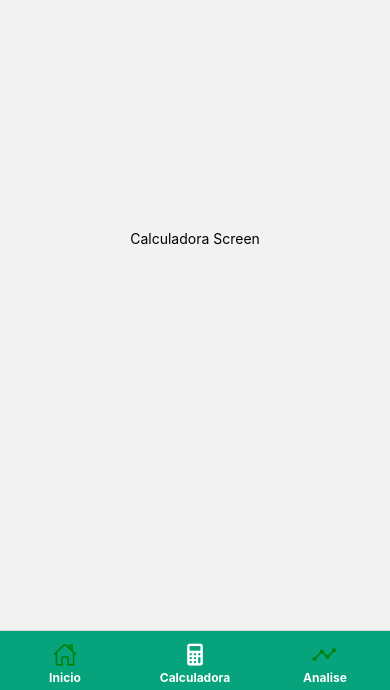
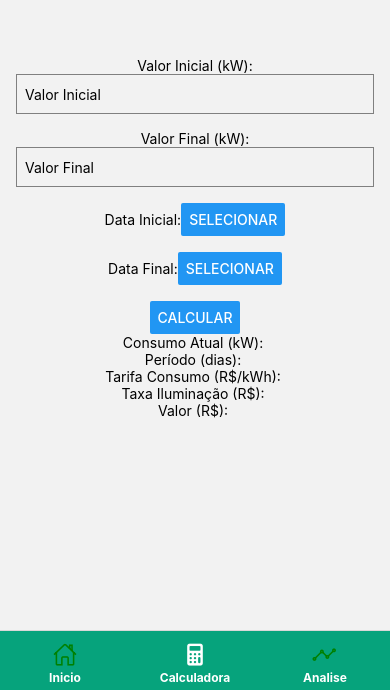
Before and after one commit to LucasPS0/3nergize_ReactNative, a React Native app in the folder 3nergize/: screen /Calculadora in a window 390 px wide. Shown: the part 154-844 px from the top of the page. Built offline with nearby package versions, Linux system fonts and the light colour scheme; no server answers.

Commit message:
criação da tela de calculadora

```diff
--- a/3nergize/CalculadoraScreen.js
+++ b/3nergize/CalculadoraScreen.js
@@ -1,18 +1,237 @@
-import React from "react";
-import { View, Text, StyleSheet } from "react-native";
+import React, { useState, useEffect } from 'react';
+import { View, Text, TextInput, Button, StyleSheet } from 'react-native';
+import DateTimePicker from '@react-native-community/datetimepicker';
+import axios from 'axios';
 
-export default function CalculadoraScreen() {
-  return (
-    <View style={styles.container}>
-      <Text>Calculadora Screen</Text>
-    </View>
-  );
+export default class CalculatorScreen extends React.Component {
+  constructor(props) {
+    super(props);
+    this.state = {
+      valorInicial: '',
+      valorFinal: '',
+      dataInicial: '',
+      dataFinal: '',
+      consumo: '',
+      periodo: '',
+      showDatePicker: false,
+      isStartDate: true,
+      tarifaConsumo: null,
+      taxaIluminacao: null,
+      valorRS: '',
+    };
+  }
+
+  componentDidMount() {
+    this.fetchApiData();
+  }
+
+  // Método para buscar dados da API
+  fetchApiData = async () => {
+    try {
+      const response = await axios.get(
+        'https://apise.way2.com.br/v1/tarifas',
+        {
+          params: {
+            apikey: '2163780d87ee4237884c498ece5ea7cc',
+            agente: 'CELPE',
+            ano: '2022',
+          },
+        }
+      );
+
+      const data = response.data;
+      const tarifademandatusd = data[0].tarifaconsumotusd;
+      this.setState({ tarifaConsumo: tarifademandatusd });
+    } catch (error) {
+      console.log(error);
+      throw new Error('Failed to fetch tarifa data');
+    }
+
+    try {
+      const response = await axios.get(
+        'https://apise.way2.com.br/v1/tarifas',
+        {
+          params: {
+            apikey: '2163780d87ee4237884c498ece5ea7cc',
+            agente: 'CELPE',
+            ano: '2022',
+          },
+        }
+      );
+
+      const data = response.data;
+      const tarifademandatusd = data[0].tarifademandatusd;
+      this.setState({ taxaIluminacao: tarifademandatusd });
+    } catch (error) {
+      console.log(error);
+      throw new Error('Failed to fetch tarifa base data');
+    }
+
+    try {
+      const response = await axios.get(
+        'https://apise.way2.com.br/v1/bandeiras',
+        {
+          params: {
+            apikey: '2163780d87ee4237884c498ece5ea7cc',
+            datainicial: '2023-03-01',
+            datafinal: '2023-03-31',
+          },
+        }
+      );
+
+      const data = response.data;
+      const value = data.items[0].value;
+      this.setState({ tarifaBandeira: value });
+    } catch (error) {
+      console.log(error);
+      throw new Error('Failed to fetch tarifa bandeira data');
+    }
+  };
+
+  // Manipuladores de eventos para atualizar os estados
+  handleValorInicialChange = (text) => {
+    this.setState({ valorInicial: text });
+  };
+
+  handleValorFinalChange = (text) => {
+    this.setState({ valorFinal: text });
+  };
+
+  handleDateChange = (event, selectedDate) => {
+    this.setState({ showDatePicker: false });
+    if (selectedDate) {
+      const day = selectedDate.getDate().toString().padStart(2, '0');
+      const month = (selectedDate.getMonth() + 1).toString().padStart(2, '0');
+      const year = selectedDate.getFullYear();
+      const formattedDate = `${day}/${month}/${year}`;
+
+      if (this.state.isStartDate) {
+        this.setState({ dataInicial: formattedDate });
+      } else {
+        this.setState({ dataFinal: formattedDate });
+      }
+    }
+  };
+
+  handleDataInicialPress = () => {
+    this.setState({ isStartDate: true, showDatePicker: true });
+  };
+
+  handleDataFinalPress = () => {
+    this.setState({ isStartDate: false, showDatePicker: true });
+  };
+
+  handleCalculate = () => {
+    const { valorInicial, valorFinal, dataInicial, dataFinal, tarifaConsumo, taxaIluminacao } = this.state;
+    const valorInicialFloat = parseFloat(valorInicial);
+    const valorFinalFloat = parseFloat(valorFinal);
+
+    if (!isNaN(valorInicialFloat) && !isNaN(valorFinalFloat)) {
+      const valorCalculado = valorFinalFloat - valorInicialFloat;
+      const taxaConsumoNumber = Number(tarifaConsumo);
+      const taxaIluminacaoNumber = Number(taxaIluminacao);
+      const valorConsumo = (taxaConsumoNumber / 100) * valorCalculado;
+      const valorTotal = valorConsumo + taxaIluminacaoNumber;
+      this.setState({
+        consumo: valorCalculado.toFixed(2),
+        valorRS: valorTotal.toFixed(2)
+      });
+    } else {
+      this.setState({ consumo: '', valorRS: '' });
+    }
+
+    if (dataInicial && dataFinal) {
+      const [diaInicial, mesInicial, anoInicial] = dataInicial.split('/');
+      const [diaFinal, mesFinal, anoFinal] = dataFinal.split('/');
+
+      const dataInicialObj = new Date(anoInicial, mesInicial - 1, diaInicial);
+      const dataFinalObj = new Date(anoFinal, mesFinal - 1, diaFinal);
+
+      const periodoDias = Math.abs(dataFinalObj - dataInicialObj) / (1000 * 60 * 60 * 24);
+      this.setState({ periodo: periodoDias.toFixed(0) });
+    } else {
+      this.setState({ periodo: '' });
+    }
+  };
+
+  render() {
+    const { valorInicial, valorFinal, dataInicial, dataFinal, consumo, periodo, showDatePicker, tarifaConsumo, taxaIluminacao, valorRS } = this.state;
+
+    return (
+      <View style={styles.container}>
+        <Text>Valor Inicial (kW):</Text>
+        <TextInput
+          value={valorInicial}
+          onChangeText={this.handleValorInicialChange}
+          placeholder="Valor Inicial"
+          keyboardType="numeric"
+          style={styles.input}
+        />
+
+        <Text>Valor Final (kW):</Text>
+        <TextInput
+          value={valorFinal}
+          onChangeText={this.handleValorFinalChange}
+          placeholder="Valor Final"
+          keyboardType="numeric"
+          style={styles.input}
+        />
+
+        <View style={styles.datePickerContainer}>
+          <Text>Data Inicial:</Text>
+          <Button
+            title={dataInicial || 'Selecionar'}
+            onPress={this.handleDataInicialPress}
+          />
+        </View>
+
+        <View style={styles.datePickerContainer}>
+          <Text>Data Final:</Text>
+          <Button
+            title={dataFinal || 'Selecionar'}
+            onPress={this.handleDataFinalPress}
+          />
+        </View>
+
+        {showDatePicker && (
+          <DateTimePicker
+            value={new Date()}
+            mode="date"
+            display="default"
+            onChange={this.handleDateChange}
+          />
+        )}
+
+        <Button title="Calcular" onPress={this.handleCalculate} />
+
+        <Text>Consumo Atual (kW): {consumo}</Text>
+        <Text>Período (dias): {periodo}</Text>
+        <Text>Tarifa Consumo (R$/kWh): {tarifaConsumo}</Text>
+        <Text>Taxa Iluminação (R$): {taxaIluminacao}</Text>
+        <Text>Valor (R$): {valorRS}</Text>
+      </View>
+    );
+  }
 }
 
 const styles = StyleSheet.create({
   container: {
     flex: 1,
-    alignItems: "center",
-    justifyContent: "center",
+    alignItems: 'center',
+    justifyContent: 'center',
+    padding: 16,
+  },
+  input: {
+    width: '100%',
+    height: 40,
+    borderColor: 'gray',
+    borderWidth: 1,
+    marginBottom: 16,
+    paddingLeft: 8,
+  },
+  datePickerContainer: {
+    flexDirection: 'row',
+    alignItems: 'center',
+    marginBottom: 16,
   },
 });
--- a/3nergize/InicioScreen.js
+++ b/3nergize/InicioScreen.js
@@ -1,10 +1,11 @@
 import React from "react";
 import { View, Text, TouchableOpacity, StyleSheet } from "react-native";
-
+import Apresentacao from "./src/Apresentacao";
 export default function InicioScreen({ navigation }) {
   return (
     <View style={styles.container}>
       <Text>Inicio Screen</Text>
+      <Apresentacao/>
     </View>
   );
 }
--- a/3nergize/app.json
+++ b/3nergize/app.json
@@ -21,10 +21,16 @@
       "adaptiveIcon": {
         "foregroundImage": "./assets/adaptive-icon.png",
         "backgroundColor": "#ffffff"
-      }
+      },
+      "package": "com.energize.meuapp"
     },
     "web": {
       "favicon": "./assets/favicon.png"
+    },
+    "extra": {
+      "eas": {
+        "projectId": "aa59f2c0-bef1-407c-9e75-e23113abc6a2"
+      }
     }
   }
 }
--- a/3nergize/package.json
+++ b/3nergize/package.json
@@ -9,13 +9,17 @@
     "web": "expo start --web"
   },
   "dependencies": {
+    "@react-native-community/datetimepicker": "6.7.3",
     "@react-navigation/bottom-tabs": "^6.5.7",
     "@react-navigation/native": "^6.1.6",
     "@react-navigation/native-stack": "^6.9.12",
+    "axios": "^1.4.0",
     "expo": "~48.0.18",
     "expo-status-bar": "~1.4.4",
     "react": "18.2.0",
     "react-native": "0.71.8",
+    "react-native-date-picker": "^4.2.13",
+    "react-native-datepicker": "^1.7.2",
     "react-native-safe-area-context": "4.5.0",
     "react-native-screens": "~3.20.0"
   },
--- /dev/null
+++ b/3nergize/src/Apresentacao.js
@@ -0,0 +1,15 @@
+import React from "react";
+import { View, Text, StyleSheet } from "react-native";
+import { styles } from "./styles";
+const Apresentacao = () => {
+  return (
+    <View style={styles.container}>
+      <Text style={styles.title}>3nergize</Text>
+      <Text style={styles.subtitle}>Manager</Text>
+      <Text style={styles.description}>Faça consultas sobre seus Gastos</Text>
+      <Text style={styles.paragraph}>Vamos gerenciar e otimizar o seu uso de energia</Text>
+    </View>
+  );
+};
+
+export default Apresentacao;
--- /dev/null
+++ b/3nergize/src/styles.js
@@ -0,0 +1,25 @@
+import { StyleSheet } from "react-native";
+
+export const styles = StyleSheet.create({
+  container: {
+    flex: 1,
+    alignItems: "center",
+    justifyContent: "center",
+  },
+  title: {
+    fontSize: 24,
+    fontWeight: "bold",
+    marginBottom: 10,
+  },
+  subtitle: {
+    fontSize: 18,
+    marginBottom: 10,
+  },
+  description: {
+    fontSize: 14,
+    marginBottom: 5,
+  },
+  paragraph: {
+    fontSize: 12,
+  },
+});
```
Also changed, not shown: 3nergize/eas.json (added, +18 -0 lines), 2 other files (tests, documents, lock files or other folders).
